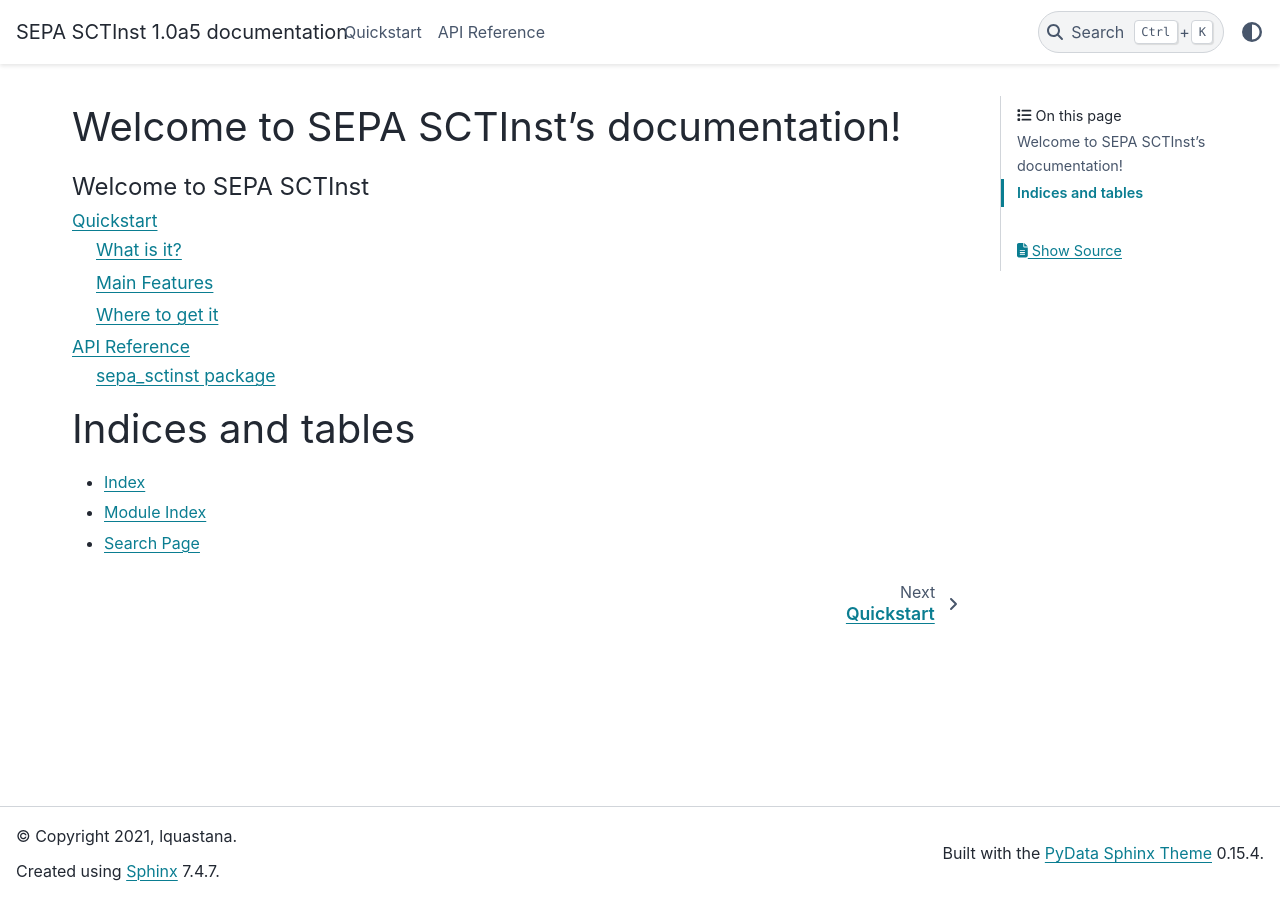
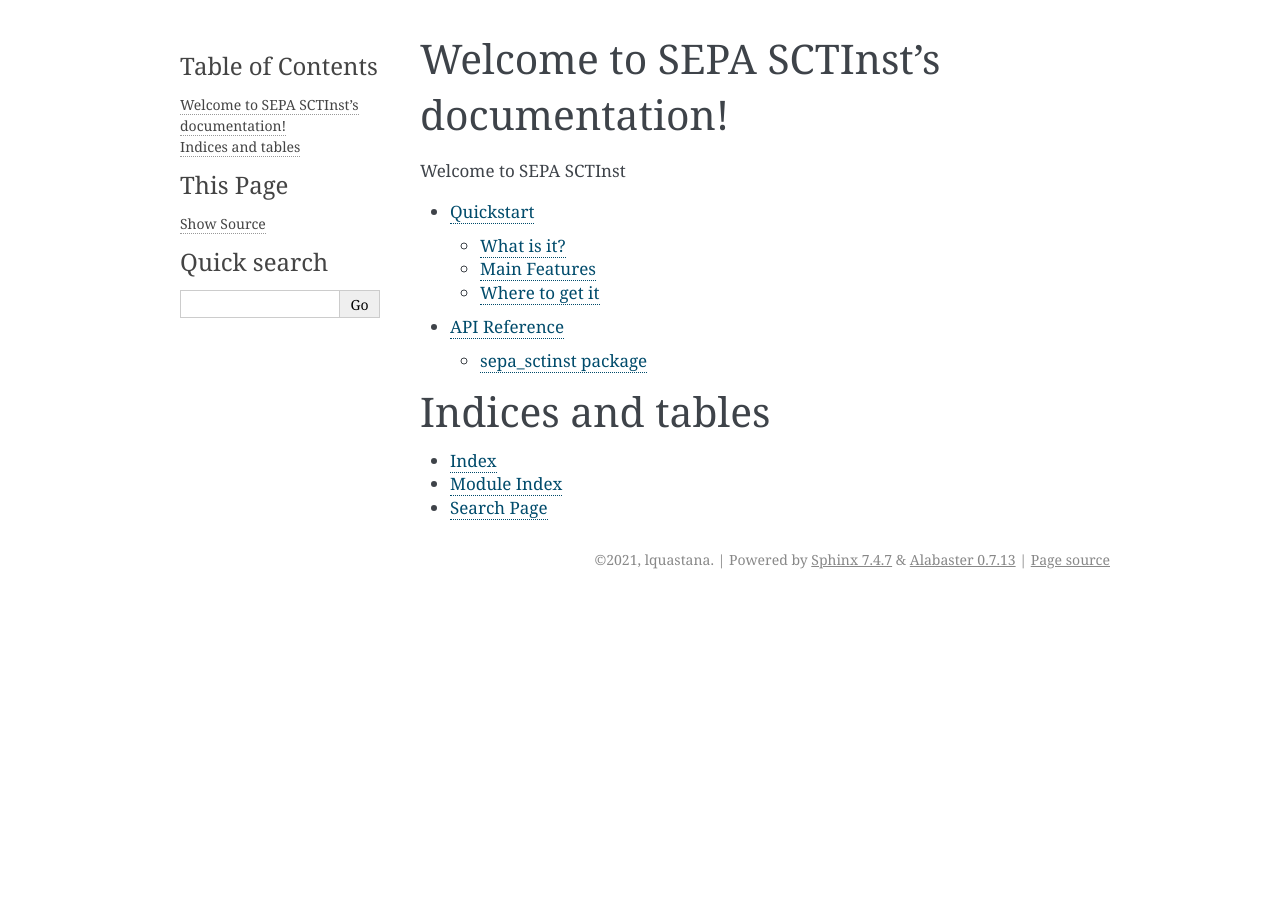
Before and after one commit to lquastana/sepa-sctinst, a Sphinx documentation site: the page built from docs/index.rst, in a window 1280 px wide. Built offline with Sphinx 7.4.7, drawn with Linux system fonts in a browser that asks for light colours.

Commit message:
Default theme

```diff
--- a/docs/conf.py
+++ b/docs/conf.py
@@ -46,7 +46,7 @@
 # The theme to use for HTML and HTML Help pages.  See the documentation for
 # a list of builtin themes.
 #
-html_theme = "pydata_sphinx_theme"
+html_theme = 'alabaster'
 
 # Add any paths that contain custom static files (such as style sheets) here,
 # relative to this directory. They are copied after the builtin static files,
```
